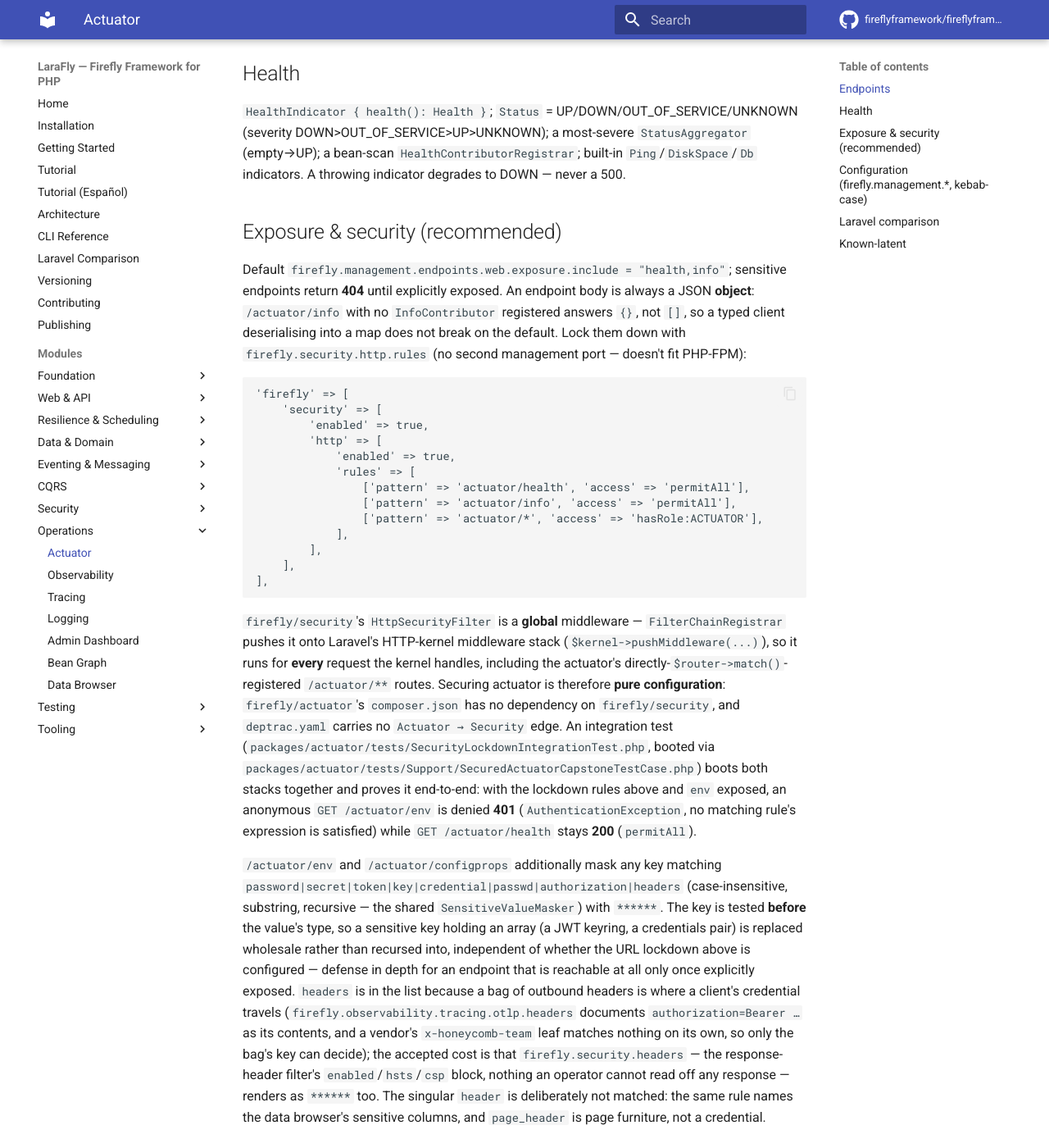
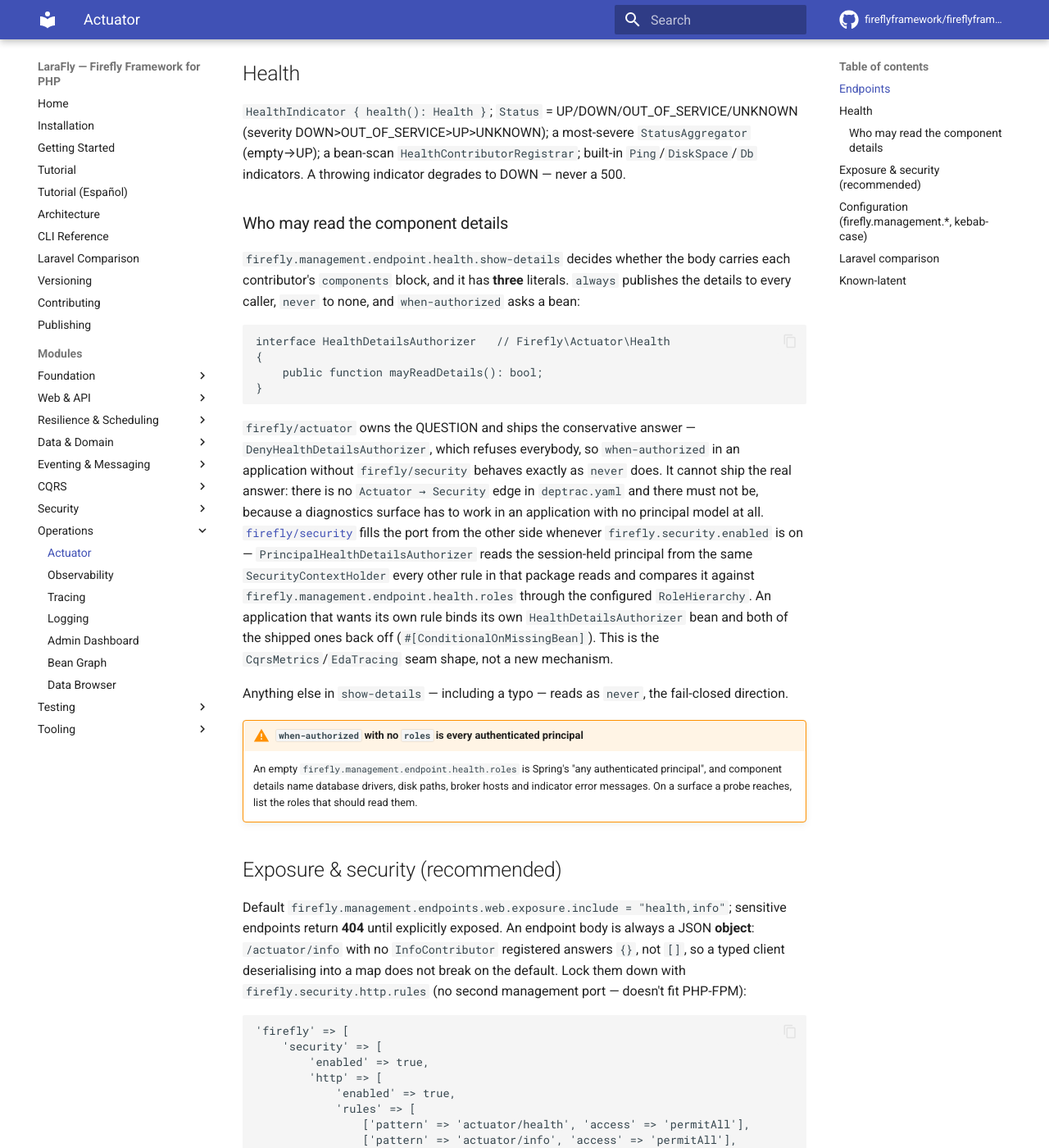
Before and after one commit to fireflyframework/fireflyframework-php, an MkDocs documentation site: the page built from docs/modules/actuator.md, in a window 1280 px wide and 1400 px high, scrolled down 1087 px. Shown: the whole window at 82% size. Built offline with MkDocs 1.6.1 and Material for MkDocs 9.7.7, drawn with Linux system fonts in a browser that asks for light colours; comment, search, counter and statistics services are not loaded; some of the changed text lies outside the part shown.

Commit message:
docs(actuator,security): the module docs and the changelog say what when-authorized now does
The three module documents still described `when-authorized` as inert. actuator.md's
configuration list said "only the literal `always` shows component details" and its
Known-latent bullet said the value "degrades to `never` (no Security code edge)";
admin.md said the JSON surface "still withholds components until `show-details` is
`always`" and repeated the Known-latent claim; both were false the moment the
HealthDetailsAuthorizer port shipped, and actuator.md is the document an operator reads
before deciding whether `when-authorized` is safe. It was telling them the value does
nothing while the code discloses component details to any authenticated principal.

actuator.md gains a "Who may read the component details" section — the three literals,
the port, which package owns the question and which owns the answer, and a warning that
an empty `roles` list is every authenticated principal — plus the missing
`firefly.management.endpoint.health.roles` entry in the configuration list, with the
empty-means-any-authenticated and unusable-means-refuse-everybody semantics. admin.md
says what the JSON surface actually withholds and why the dashboard never consults the
authorizer. security.md gains "The one bean this package gives the actuator", covering
the new `src/Actuator` namespace, the three conditionals on it and the `Security ->
Actuator` deptrac edge it is the only reason for.

CHANGELOG.md gains an [Unreleased]/BREAKING entry, because this widens a disclosure
surface on upgrade with nothing in the upgrade path to say so: an application already
running `when-authorized` with security on and `roles` unset starts publishing DB
drivers, disk paths, broker hosts and indicator error messages to every authenticated
caller. The entry gives the three migrations and notes the required fourth constructor
parameter on the final HealthEndpoint.

The entry and both documents promise that an application with security off keeps
actuator's deny default; nothing exercised that branch, so SecurityOffHealthCapstoneTest
boots the same two stacks with the master flag off and asserts both the bound bean class
and the body, leaving `show-details: when-authorized` and the empty roles list in place
so the conditional is the only thing withholding the details.

````diff
--- a/docs/modules/actuator.md
+++ b/docs/modules/actuator.md
@@ -35,6 +35,38 @@
 `HealthIndicator { health(): Health }`; `Status` = UP/DOWN/OUT_OF_SERVICE/UNKNOWN (severity DOWN>OUT_OF_SERVICE>UP>UNKNOWN);
 a most-severe `StatusAggregator` (empty→UP); a bean-scan `HealthContributorRegistrar`; built-in `Ping`/`DiskSpace`/`Db`
 indicators. A throwing indicator degrades to DOWN — never a 500.
+
+### Who may read the component details
+
+`firefly.management.endpoint.health.show-details` decides whether the body carries each contributor's
+`components` block, and it has **three** literals. `always` publishes the details to every caller, `never` to
+none, and `when-authorized` asks a bean:
+
+```php
+interface HealthDetailsAuthorizer   // Firefly\Actuator\Health
+{
+    public function mayReadDetails(): bool;
+}
+```
+
+`firefly/actuator` owns the QUESTION and ships the conservative answer — `DenyHealthDetailsAuthorizer`,
+which refuses everybody, so `when-authorized` in an application without `firefly/security` behaves exactly as
+`never` does. It cannot ship the real answer: there is no `Actuator → Security` edge in `deptrac.yaml` and
+there must not be, because a diagnostics surface has to work in an application with no principal model at all.
+[`firefly/security`](security.md#the-one-bean-this-package-gives-the-actuator) fills the port from the
+other side whenever `firefly.security.enabled` is on — `PrincipalHealthDetailsAuthorizer` reads the
+session-held principal from the same `SecurityContextHolder` every other rule in that package reads and
+compares it against `firefly.management.endpoint.health.roles` through the configured `RoleHierarchy`. An
+application that wants its own rule binds its own `HealthDetailsAuthorizer` bean and both of the shipped ones
+back off (`#[ConditionalOnMissingBean]`). This is the `CqrsMetrics`/`EdaTracing` seam shape, not a new
+mechanism.
+
+Anything else in `show-details` — including a typo — reads as `never`, the fail-closed direction.
+
+!!! warning "`when-authorized` with no `roles` is every authenticated principal"
+    An empty `firefly.management.endpoint.health.roles` is Spring's "any authenticated principal", and
+    component details name database drivers, disk paths, broker hosts and indicator error messages. On a
+    surface a probe reaches, list the roles that should read them.
 
 ## Exposure & security (recommended)
 
@@ -87,7 +119,8 @@
 - `firefly.management.endpoints.web.exposure.include` / `.exclude` (CSV or `*`; `*` is a wildcard in **both** lists and exclude wins, so `.exclude = "*"` is the kill switch)
 - `firefly.management.endpoints.web.base-path` (default `/actuator`)
 - `firefly.management.endpoint.{id}.enabled` (per-endpoint)
-- `firefly.management.endpoint.health.show-details` (default `never`; only the literal `always` shows component details — see Known-latent for `when-authorized`)
+- `firefly.management.endpoint.health.show-details` (default `never`) — `never` | `when-authorized` | `always`; anything else reads as `never`. `when-authorized` asks the `HealthDetailsAuthorizer` bean, which refuses everybody until `firefly/security` fills it (see [Who may read the component details](#who-may-read-the-component-details))
+- `firefly.management.endpoint.health.roles` (default `[]`) — who `when-authorized` admits, Spring's `management.endpoint.health.roles`. **Empty means any AUTHENTICATED principal**; a non-empty list means one holding at least one of these roles, a bare name read as `ROLE_<name>` (the spelling `hasRole:` uses) and the configured role hierarchy applied. A list whose entries are ALL unusable — a blank string, a null left by a dangling key — **refuses every caller** rather than being read as the empty list, because a typo must not widen the surface it was written to narrow; the refusal is logged once per boot, naming this key. Read only by `firefly/security`'s authorizer: without that package installed and its master flag on, the key does nothing
 - `firefly.management.endpoint.health.group.{name}.include`
 - `firefly.management.endpoint.health.db.enabled` (default **`true`**) — the `db` health indicator, registered whenever `database.default` names a connection with a driver (Spring Boot's `DataSourceHealthIndicator` auto-configuration); a failing or missing database reports DOWN and `/actuator/health` answers 503; an application with no default database gets no `db` component at all. `false` removes the indicator. An indicator can decline registration itself by implementing `ConditionalHealthIndicator::available()`.
 - `firefly.management.info.app.*`, `firefly.management.info.build.path`
@@ -100,6 +133,5 @@
 
 ## Known-latent
 
-- `when-authorized` show-details degrades to `never` (no Security code edge; gate details via the lockdown).
-- `/refresh`, `/threaddump`, `/shutdown` are deferred to later SP cycles. `/caches` is read-only: Spring's `DELETE` eviction is deliberately not implemented, because `firefly/actuator` carries no code edge to `firefly/security` and so cannot say who asked; a `POST` to it answers 404.
+- `/refresh`, `/threaddump`, `/shutdown` are deferred to later SP cycles. `/caches` is read-only: Spring's `DELETE` eviction is deliberately not implemented, because `firefly/actuator` carries no code edge to `firefly/security` and so cannot say who asked; a `POST` to it answers 404. The `HealthDetailsAuthorizer` port above is the shape that would change that, and is deliberately scoped to the one question it asks.
 - No second management port (an Octane second-listener is an SP-7 option).
````
Also changed, not shown: CHANGELOG.md (+19 -0 lines), docs/modules/admin.md (+8 -4 lines), docs/modules/security.md (+30 -0 lines), 2 other files.
